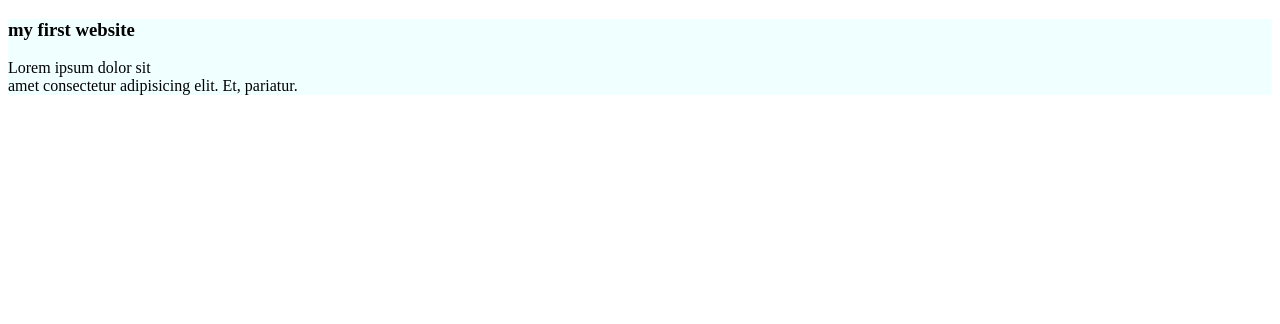
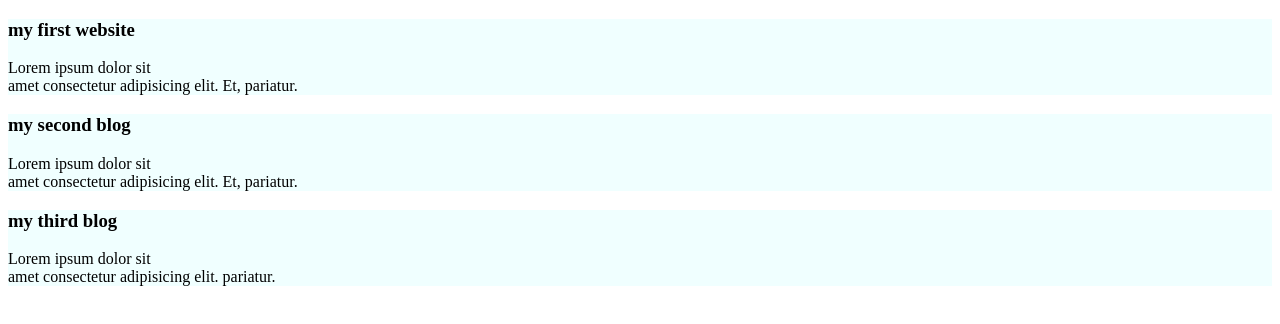
Before and after one commit to abidshibpur/my-simple-website, a plain HTML site: page index.html in a window 1280 px wide. Drawn offline with Linux system fonts and the light colour scheme.

Commit message:
added the second and third blog

```diff
--- a/index.html
+++ b/index.html
@@ -8,10 +8,23 @@
 
 </head>
 <body>
+
     <div><h3> my first website</h3>
 
-<p>Lorem ipsum dolor sit<br> amet consectetur adipisicing elit. Et, pariatur.</p>
-    </div>
+        <p>Lorem ipsum dolor sit<br> amet consectetur adipisicing elit. Et, pariatur.</p>
+            </div>
+
+
+            <div><h3> my second blog</h3>
+
+                <p>Lorem ipsum dolor sit<br> amet consectetur adipisicing elit. Et, pariatur.</p>
+                    </div>
+
+
+
+                    <div><h3> my third blog</h3>
+
+                        <p>Lorem ipsum dolor sit<br> amet consectetur adipisicing elit. pariatur.</p>       </div>
 
 </body>
 </html>
--- a/stylse/blog.css
+++ b/stylse/blog.css
@@ -1,4 +1,5 @@
 div{
     background-color: azure;
     padding: 10;
+    margin-bottom:10 ;
 }
```
